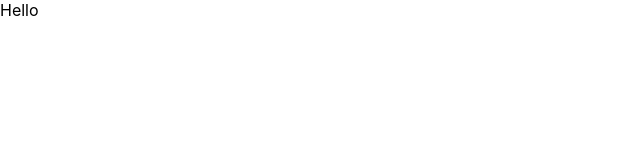
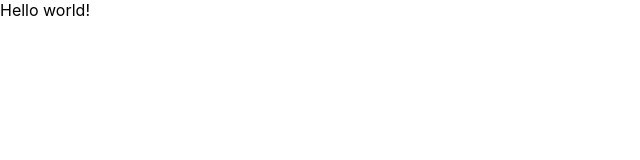
Before and after one commit to KrystianKaminski/js-react-day2, a React (Create React App) app: page / in a window 1280 px wide. Shown: the top 160 px of the page, without its empty margins (0-640 px from the left). Built offline with nearby package versions, Linux system fonts and the light colour scheme; the HTML template or start-up script is replaced by a standard one.

Commit message:
First default component

```diff
--- a/src/App.js
+++ b/src/App.js
@@ -1,11 +1,8 @@
-import React, { Component } from 'react';
+import React from 'react';
 
-class App extends Component {
-  render() {
-    return (
-      <div>Hello</div>
-      );
-  }
-}
+
+const App = (props) => (
+  <div>Hello world!</div>
+)
 
 export default App;
```
